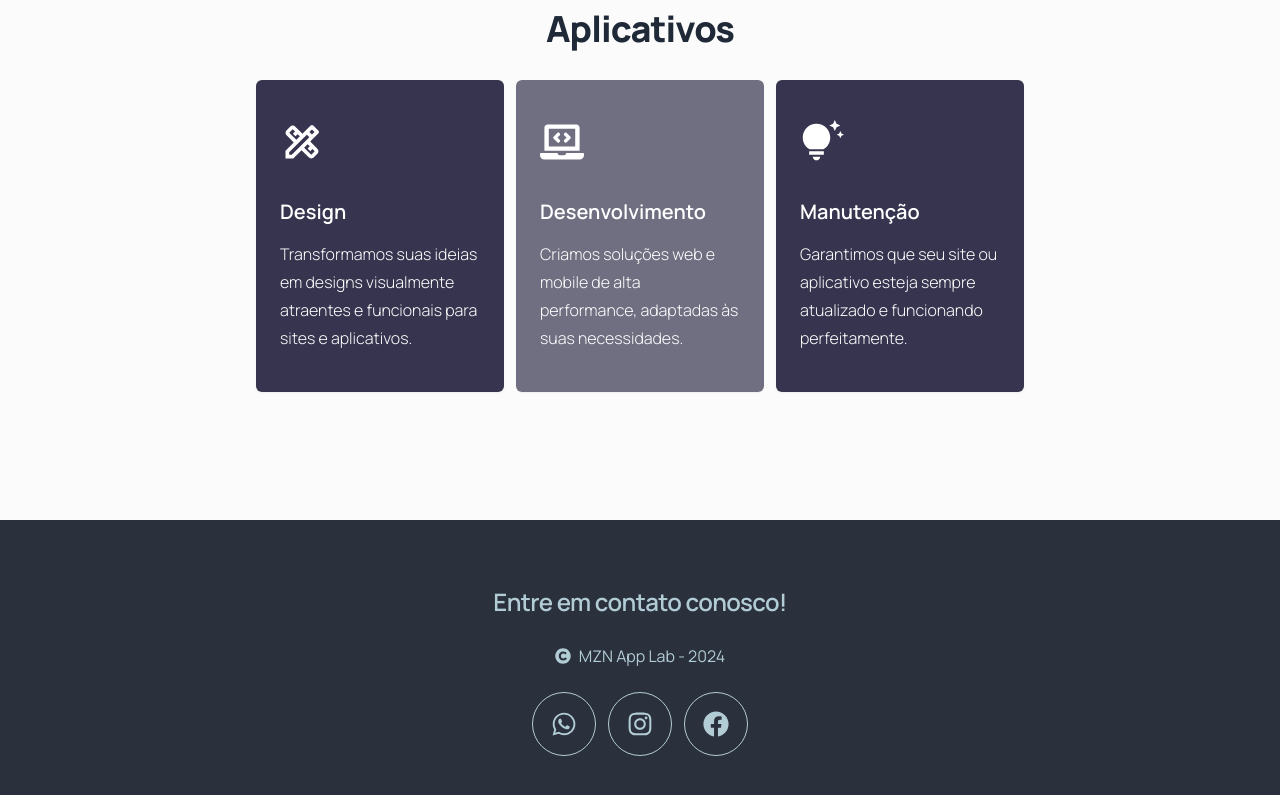
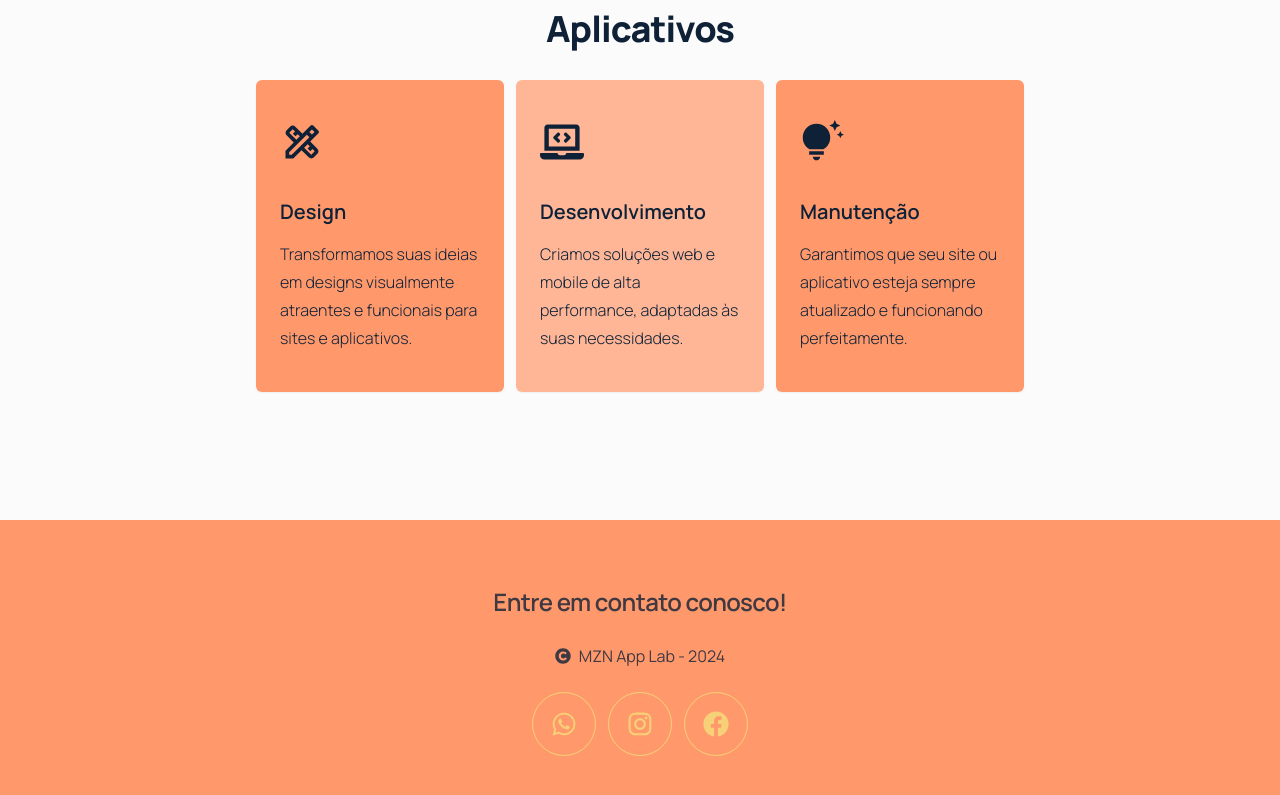
Before and after one commit to jessemezini/feacomoveis.com.br, a Next.js app: page / in a window 1280 px wide. Shown: the part 1011-1806 px from the top of the page. Built offline with nearby package versions, Linux system fonts and the light colour scheme.

Commit message:
added new theme colors

```diff
--- a/src/components/footer.tsx
+++ b/src/components/footer.tsx
@@ -7,7 +7,7 @@ import {
 
 export default function Footer() {
   return (
-    <footer id="contact" data-theme="dim">
+    <footer id="contact" className="bg-secondary text-secondary-content/80">
       <div className="container mx-auto py-10">
         <h2 className="my-6 text-center text-xl sm:text-2xl leading-normal sm:leading-normal tracking-tight">
           Entre em contato conosco!
@@ -20,19 +20,19 @@ export default function Footer() {
         <div className="flex justify-center gap-3">
           <a
             href="https://wa.me/5519983373120"
-            className="btn btn-lg btn-outline  btn-circle"
+            className="btn btn-lg btn-outline  btn-circle btn-accent"
           >
             <FaWhatsapp size={26} />
           </a>
           <a
             href="https://www.instagram.com/mznapplab/"
-            className="btn btn-lg btn-outline  btn-circle"
+            className="btn btn-lg btn-outline  btn-circle btn-accent"
           >
             <FaInstagram size={26} />
           </a>
           <a
             href="https://www.facebook.com/mznapplab"
-            className="btn btn-lg btn-outline  btn-circle"
+            className="btn btn-lg btn-outline  btn-circle btn-accent"
           >
             <FaFacebook size={26} />
           </a>
--- a/tailwind.config.ts
+++ b/tailwind.config.ts
@@ -20,14 +20,16 @@ const config: Config = {
   plugins: [require("@tailwindcss/typography"), require("daisyui")],
   daisyui: {
     themes: [
-      "dim",
       {
         light: {
           ...require("daisyui/src/theming/themes")["light"],
-          primary: "#6C63FF",
+          primary: "#2c6fee",
           "primary-content": "#ffffff",
-          secondary: "#36344F",
-          "secondary-content": "#ffffff",
+          secondary: "#ff996c",
+          "secondary-content": "#0f2137",
+          accent: "#f7d177",
+          "accent-content": "#0f2137",
+          "base-content": "#0f2137",
         },
       },
     ],
```
Also changed, not shown: public/logo-horizontal.png.
